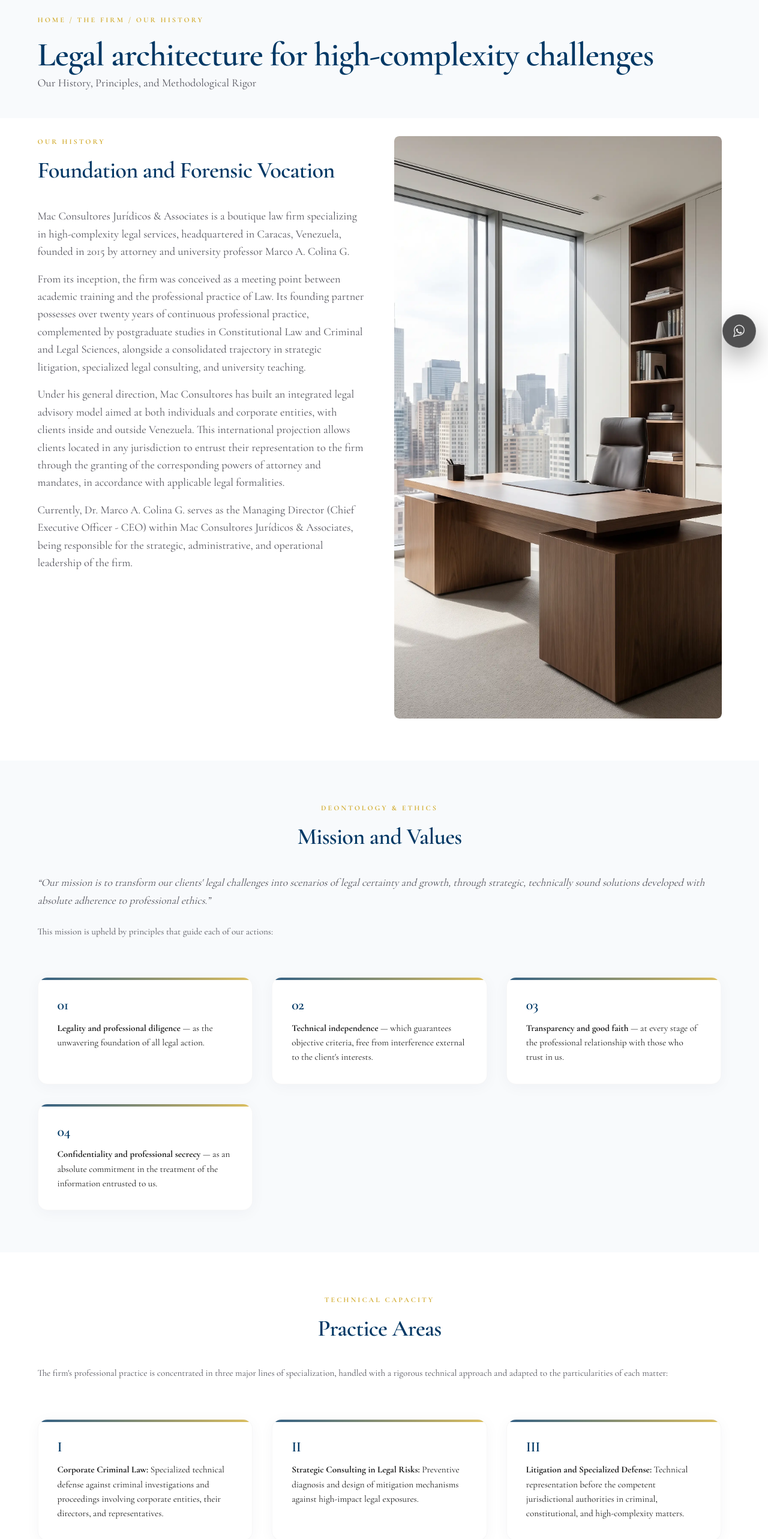
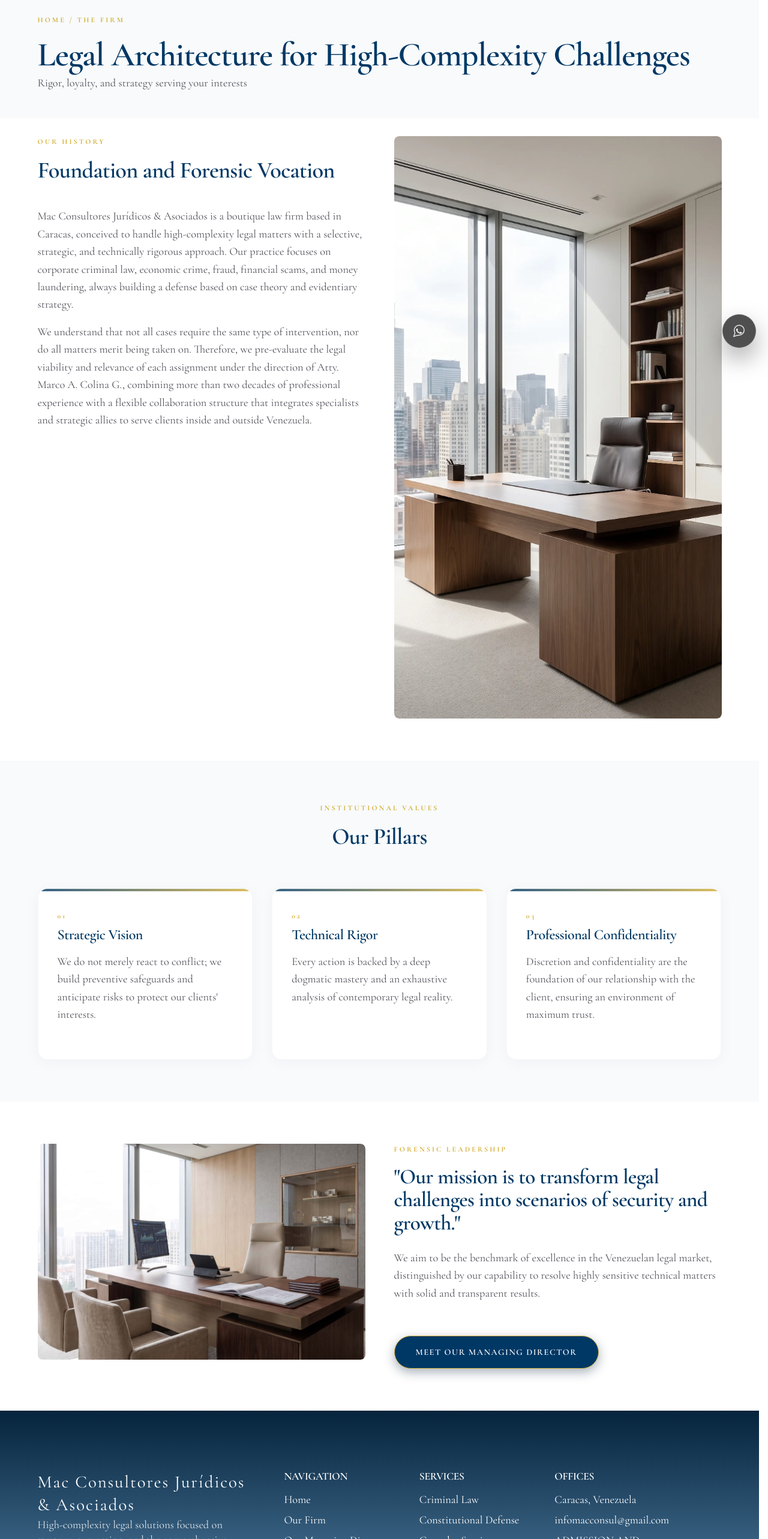
Before and after one commit to mcolina777-cpu/mac-consultores-site-clean, a Next.js app: page /en/about in a window 1280 px wide. Shown: the part 200-2766 px from the top of the page at 60% size. Built offline with nearby package versions, Linux system fonts and the light colour scheme.

Commit message:
fix(about): restaurar proporciones limpias, grid-3 simetrico y altura original

```diff
--- a/src/app/[locale]/about/page.tsx
+++ b/src/app/[locale]/about/page.tsx
@@ -7,9 +7,9 @@ export async function generateMetadata({ params }: { params: Promise<{ locale: s
   const { locale } = await params;
   const isEs = locale === 'es';
   const dict = await getDictionary(locale);
-  const data = (dict as any)?.quienes_somos_detalle || (dict as any)?.quienes_somos;
-  const title = data?.title || (isEs ? 'Quiénes Somos | Mac Consultores Jurídicos & Asociados' : 'About Us | Mac Consultores Jurídicos & Asociados');
-  const description = (dict as any)?.quienes_somos?.meta_description || '';
+  const data = (dict as any)?.quienes_somos;
+  const title = data?.meta_title || (isEs ? 'Quiénes Somos | Mac Consultores Jurídicos & Asociados' : 'About Us | Mac Consultores Jurídicos & Asociados');
+  const description = data?.meta_description || '';
   const url = `https://mac-consultores-site-clean.vercel.app/${locale}/about`;
   const esUrl = `https://mac-consultores-site-clean.vercel.app/es/about`;
   const enUrl = `https://mac-consultores-site-clean.vercel.app/en/about`;
@@ -52,7 +52,7 @@ export async function generateMetadata({ params }: { params: Promise<{ locale: s
 export default async function QuienesSomos({ params }: { params: Promise<{ locale: string }> }) {
   const { locale } = await params;
   const dict = await getDictionary(locale);
-  const data = (dict as any)?.quienes_somos_detalle;
+  const data = (dict as any)?.quienes_somos;
   const isEs = locale === 'es';
 
   return (
@@ -60,17 +60,17 @@ export default async function QuienesSomos({ params }: { params: Promise<{ local
       {/* HEADER PRINCIPAL */}
       <header className="page-header header-soft-bg">
         <div className="container">
-          <span className="section-tag">{data?.breadcrumb || (isEs ? 'INICIO / LA FIRMA / NUESTRA HISTORIA' : 'HOME / THE FIRM / OUR HISTORY')}</span>
+          <span className="section-tag">{data?.breadcrumb || (isEs ? 'INICIO / LA FIRMA' : 'HOME / THE FIRM')}</span>
           <h1 className="mb-1-5rem serif">
-            {data?.h1 || (isEs ? 'Arquitectura jurídica para desafíos de alta complejidad' : 'Legal Architecture for High-Complexity Challenges')}
+            {isEs ? 'Arquitectura jurídica para desafíos de alta complejidad' : 'Legal Architecture for High-Complexity Challenges'}
           </h1>
           <p className="hero-subtitle">
-            {isEs ? 'Nuestra Historia, Principios y Rigor Metodológico' : 'Our History, Principles, and Methodological Rigor'}
+            {isEs ? 'Rigor, lealtad y estrategia al servicio de sus intereses' : 'Rigor, loyalty, and strategy serving your interests'}
           </p>
         </div>
       </header>
 
-      {/* BLOQUE 1: NUESTRA HISTORIA Y TRAYECTORIA COMPLETA */}
+      {/* BLOQUE 1: TRAYECTORIA INSTITUCIONAL (PROPORCIÓN PERFECTA CON LA FOTO) */}
       <section className="section-padding-asym">
         <div className="container">
           <div className="grid-split">
@@ -79,10 +79,8 @@ export default async function QuienesSomos({ params }: { params: Promise<{ local
               <h2 className="serif section-title mb-1-5rem">
                 {isEs ? 'Fundación y Vocación Forense' : 'Foundation and Forensic Vocation'}
               </h2>
-              <p className="text-left max-w-100 mb-1rem">{data?.history?.p1}</p>
-              <p className="text-left max-w-100 mb-1rem">{data?.history?.p2}</p>
-              <p className="text-left max-w-100 mb-1rem">{data?.history?.p3}</p>
-              <p className="text-left max-w-100 mb-2rem">{data?.history?.p4}</p>
+              <p className="text-left max-w-100 mb-1rem">{data?.history?.desc_1}</p>
+              <p className="text-left max-w-100 mb-2rem">{data?.history?.desc_2}</p>
             </div>
 
             <div className="img-reveal img-vertical">
@@ -101,65 +99,35 @@ export default async function QuienesSomos({ params }: { params: Promise<{ local
         </div>
       </section>
 
-      {/* BLOQUE 2: MISIÓN Y LOS 4 PRINCIPIOS RECTORES */}
+      {/* BLOQUE 2: VALORES Y PILARES INSTITUCIONALES (GRID-3 LIMPIO Y COMPACTO) */}
       <section className="bg-soft section-padding-asym">
         <div className="container">
-          <div className="axial-header axial-centered text-center mb-3-5rem">
-            <span className="section-tag">{isEs ? 'DEONTOLOGÍA & ÉTICA' : 'DEONTOLOGY & ETHICS'}</span>
-            <h2 className="serif section-title mt-1rem">{data?.mission?.title || (isEs ? 'Misión y Valores' : 'Mission & Values')}</h2>
-            <p className="max-w-700 mx-auto mt-1-5rem" style={{ fontSize: '1.1rem', lineHeight: 1.7, fontStyle: 'italic' }}>
-              “{data?.mission?.p1}”
-            </p>
-            <p className="max-w-700 mx-auto mt-1rem text-muted" style={{ fontSize: '0.95rem' }}>
-              {data?.mission?.p2}
-            </p>
+          <div className="axial-header axial-centered text-center mb-3rem">
+            <span className="section-tag">{data?.values?.tag || (isEs ? 'PRINCIPIOS RECTORES' : 'GUIDING PRINCIPLES')}</span>
+            <h2 className="serif section-title mt-1rem">{data?.values?.title || (isEs ? 'Nuestros Pilares' : 'Our Pillars')}</h2>
           </div>
-
-          <div className="grid-2 gap-2rem" style={{ display: 'grid', gridTemplateColumns: 'repeat(auto-fit, minmax(300px, 1fr))', gap: '2rem' }}>
-            {data?.mission?.list?.map((item: string, idx: number) => (
-              <div key={idx} className="card" style={{ padding: '2rem', background: 'var(--color-bg-card, #ffffff)' }}>
-                <span className="serif text-primary" style={{ fontSize: '1.5rem', fontWeight: 600, display: 'block', marginBottom: '0.75rem' }}>
-                  0{idx + 1}
-                </span>
-                <div
-                  style={{ fontSize: '0.95rem', lineHeight: 1.6 }}
-                  dangerouslySetInnerHTML={{ __html: item }}
-                />
-              </div>
-            ))}
+          <div className="grid-3">
+            <div className="card">
+              <span className="section-tag">01</span>
+              <h3 className="serif">{data?.values?.card_1?.title || (isEs ? 'Visión Estratégica' : 'Strategic Vision')}</h3>
+              <p>{data?.values?.card_1?.desc}</p>
+            </div>
+            <div className="card">
+              <span className="section-tag">02</span>
+              <h3 className="serif">{data?.values?.card_2?.title || (isEs ? 'Rigor Técnico' : 'Technical Rigor')}</h3>
+              <p>{data?.values?.card_2?.desc}</p>
+            </div>
+            <div className="card">
+              <span className="section-tag">03</span>
+              <h3 className="serif">{data?.values?.card_3?.title || (isEs ? 'Reserva Profesional' : 'Professional Secrecy')}</h3>
+              <p>{data?.values?.card_3?.desc}</p>
+            </div>
           </div>
         </div>
       </section>
 
-      {/* BLOQUE 3: ÁREAS DE PRÁCTICA */}
+      {/* BLOQUE 3: PROPÓSITO INSTITUCIONAL Y LIDERAZGO FORENSE */}
       <section className="section-padding-asym">
-        <div className="container">
-          <div className="axial-header axial-centered text-center mb-3-5rem">
-            <span className="section-tag">{isEs ? 'CAPACIDAD TÉCNICA' : 'TECHNICAL CAPACITY'}</span>
-            <h2 className="serif section-title mt-1rem">{data?.areas?.title || (isEs ? 'Áreas de Práctica' : 'Practice Areas')}</h2>
-            <p className="max-w-700 mx-auto mt-1rem text-muted" style={{ fontSize: '0.95rem' }}>
-              {data?.areas?.p1}
-            </p>
-          </div>
-
-          <div className="grid-3 gap-2rem">
-            {data?.areas?.list?.map((item: string, idx: number) => (
-              <div key={idx} className="card" style={{ padding: '2rem' }}>
-                <span className="serif text-primary" style={{ fontSize: '1.5rem', fontWeight: 600, display: 'block', marginBottom: '0.75rem' }}>
-                  {['I', 'II', 'III'][idx] || idx + 1}
-                </span>
-                <div
-                  style={{ fontSize: '0.95rem', lineHeight: 1.6 }}
-                  dangerouslySetInnerHTML={{ __html: item }}
-                />
-              </div>
-            ))}
-          </div>
-        </div>
-      </section>
-
-      {/* BLOQUE 4: LO QUE NOS DISTINGUE Y LIDERAZGO FORENSE */}
-      <section className="bg-soft section-padding-asym">
         <div className="container">
           <div className="grid-split reverse">
             <div className="img-reveal">
@@ -174,20 +142,18 @@ export default async function QuienesSomos({ params }: { params: Promise<{ local
               </picture>
             </div>
             <div className="vision-text">
-              <span className="section-tag">{isEs ? 'MÉTODO & RIGOR' : 'METHOD & RIGOR'}</span>
+              <span className="section-tag">{isEs ? "LIDERAZGO FORENSE" : "FORENSIC LEADERSHIP"}</span>
               <h2 className="serif heading-lg mb-1-5rem line-height-1-1">
-                {data?.distinction?.title || (isEs ? 'Lo Que Nos Distingue' : 'What Sets Us Apart')}
+                {data?.mission?.quote || (isEs ? '“Nuestra misión es transformar desafíos legales en escenarios de seguridad y crecimiento.”' : '“Our mission is to transform legal challenges into security and growth.”')}
               </h2>
-              <p className="mb-1rem text-left max-w-100">{data?.distinction?.p1}</p>
-              <p className="mb-1rem text-left max-w-100">{data?.distinction?.p2}</p>
-              <p className="mb-1-5rem text-left max-w-100">{data?.distinction?.p3}</p>
-              <p className="mb-2rem text-left max-w-100 font-medium">{data?.distinction?.p4}</p>
-
+              <p className="mb-2rem text-left max-w-100">
+                {data?.mission?.desc}
+              </p>
               <Link
                 href={getRoute(locale, 'ourCeo')}
                 className="btn btn-primary"
               >
-                {isEs ? 'CONOCE A NUESTRO DIRECTOR GENERAL' : 'MEET OUR MANAGING PARTNER'}
+                {data?.mission?.btn || (isEs ? 'CONOCE A NUESTRO DIRECTOR GENERAL' : 'MEET OUR MANAGING PARTNER')}
               </Link>
             </div>
           </div>
```
